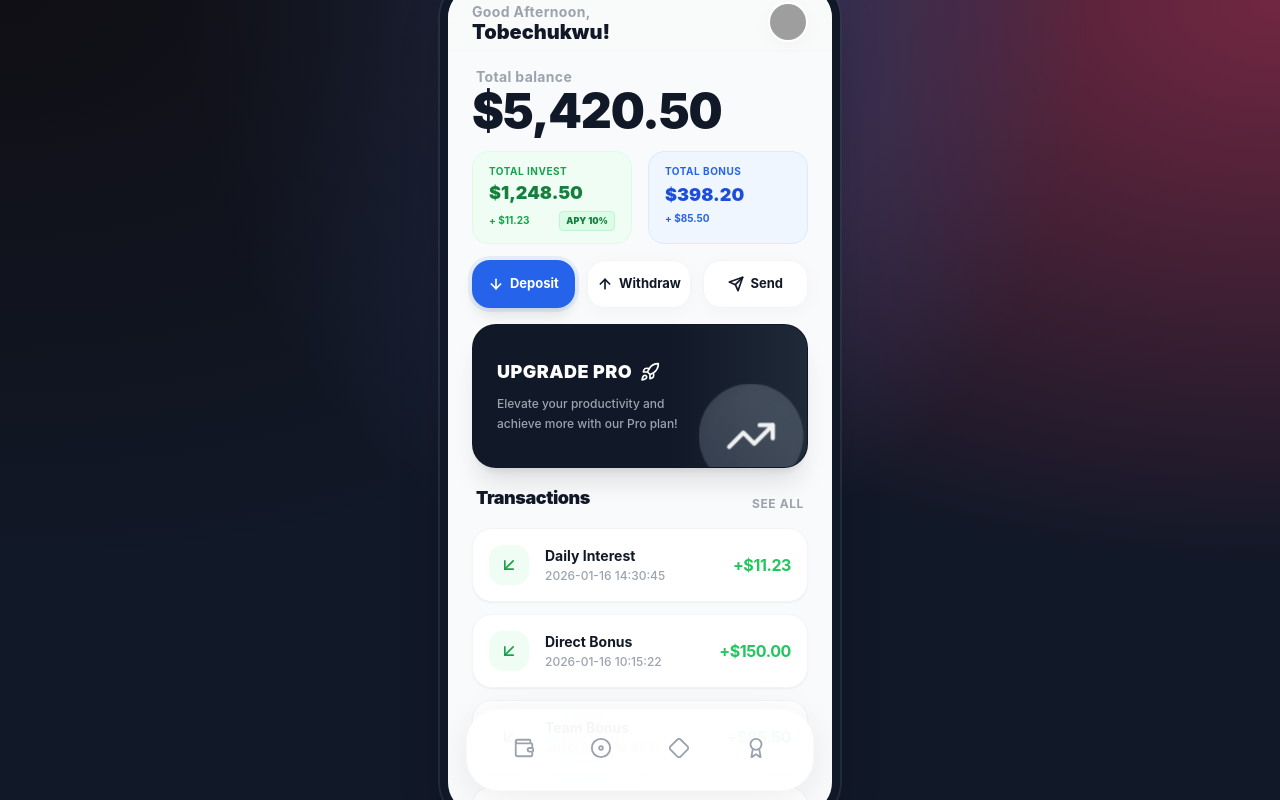
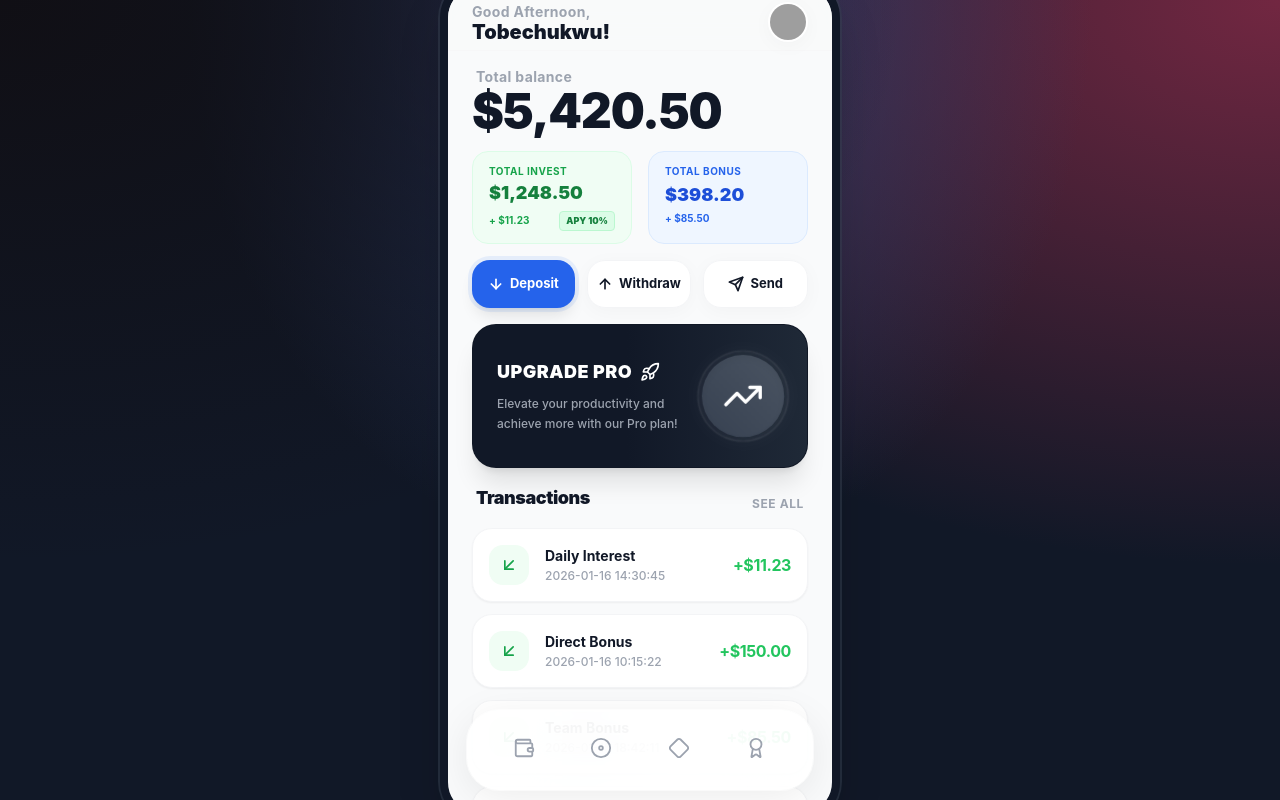
Before and after one commit to Andrey71823/PollyWallet, a React (Vite) app: page /soft-white in a window 1280 px wide. Built offline with nearby package versions, Linux system fonts and the light colour scheme; grey boxes are pictures that could not be loaded.

Commit message:
Fix nav overlap, banner alignment, and spacing

```diff
--- a/src/components/variant-a/LayoutA.jsx
+++ b/src/components/variant-a/LayoutA.jsx
@@ -35,7 +35,7 @@ export default function LayoutA({ children }) {
     return (
         <div className="h-[100dvh] w-full bg-grid-dark text-gray-900 font-sans flex justify-center items-start sm:items-center selection:bg-gray-200 overflow-hidden">
             <div className="w-full h-full bg-[#F9FAFB] relative flex flex-col sm:h-[844px] sm:max-w-[400px] sm:rounded-[40px] sm:shadow-2xl sm:border-[8px] sm:border-gray-900 sm:ring-2 sm:ring-gray-700/50 sm:overflow-hidden transition-all duration-300">
-                <main className="flex-1 overflow-y-auto pb-0 no-scrollbar relative">
+                <main className="flex-1 overflow-y-auto pb-[104px] no-scrollbar relative">
                     {children}
                 </main>
 
--- a/src/components/variant-a/NFTA.jsx
+++ b/src/components/variant-a/NFTA.jsx
@@ -10,9 +10,9 @@ export default function NFTA() {
 
     return (
         <LayoutA>
-            <div className="p-6 space-y-6 pb-24">
+            <div className="px-6 pt-3 pb-4 space-y-5">
                 {/* Header - Sticky Clean */}
-                <div className="flex items-center gap-4 sticky top-0 z-40 bg-[#F9FAFB]/80 backdrop-blur-xl py-3 -mx-6 px-6 border-b border-gray-100/50">
+                <div className="flex items-center gap-4 sticky top-0 z-40 bg-[#F9FAFB]/80 backdrop-blur-xl py-2 -mx-6 px-6 border-b border-gray-100/50">
                     <Link to="/soft-white/wallet" className="w-10 h-10 rounded-full bg-white shadow-sm border border-gray-100 flex items-center justify-center text-gray-600 hover:text-gray-900 transition-all hover:scale-105">
                         <ChevronLeft size={22} className="relative right-0.5" />
                     </Link>
--- a/src/components/variant-a/PointA.jsx
+++ b/src/components/variant-a/PointA.jsx
@@ -12,9 +12,9 @@ export default function PointA() {
 
     return (
         <LayoutA>
-            <div className="p-6 space-y-6 pb-20">
+            <div className="px-6 pt-3 pb-4 space-y-5">
                 {/* Premium Header */}
-                <div className="flex items-center justify-between sticky top-0 z-40 bg-[#F9FAFB]/80 backdrop-blur-xl py-3 -mx-6 px-6 border-b border-gray-100/50">
+                <div className="flex items-center justify-between sticky top-0 z-40 bg-[#F9FAFB]/80 backdrop-blur-xl py-2 -mx-6 px-6 border-b border-gray-100/50">
                     <h1 className="text-xl font-bold text-gray-900 tracking-tight">Points & Airdrops</h1>
                     <div className="w-10 h-10 rounded-full bg-white shadow-soft p-0.5 border border-gray-100">
                         <img src="https://i.pravatar.cc/150?img=11" alt="Profile" className="w-full h-full rounded-full object-cover" />
--- a/src/components/variant-a/RankA.jsx
+++ b/src/components/variant-a/RankA.jsx
@@ -123,9 +123,9 @@ export default function RankA() {
 
     return (
         <LayoutA>
-            <div className="p-6 space-y-6 pb-20">
+            <div className="px-6 pt-3 pb-4 space-y-5">
                 {/* Premium Header */}
-                <div className="flex items-center justify-between sticky top-0 z-40 bg-[#F9FAFB]/80 backdrop-blur-xl py-3 -mx-6 px-6 border-b border-gray-100/50">
+                <div className="flex items-center justify-between sticky top-0 z-40 bg-[#F9FAFB]/80 backdrop-blur-xl py-2 -mx-6 px-6 border-b border-gray-100/50">
                     <h1 className="text-xl font-bold text-gray-900 tracking-tight">Rank & Team</h1>
                     <div className="w-10 h-10 rounded-full bg-white shadow-soft p-0.5 border border-gray-100">
                         <img src="https://i.pravatar.cc/150?img=11" alt="Profile" className="w-full h-full rounded-full object-cover" />
--- a/src/components/variant-a/WalletA.jsx
+++ b/src/components/variant-a/WalletA.jsx
@@ -40,7 +40,7 @@ export default function WalletA() {
     return (
         <LayoutA>
             <div className="relative">
-                <div className="px-6 pt-2 pb-20 space-y-4">
+                <div className="px-6 pt-2 pb-4 space-y-4">
                     {/* Sticky Header */}
                     <div className="sticky top-0 z-40 bg-[#F9FAFB]/80 backdrop-blur-xl py-2 -mx-6 px-6 border-b border-gray-100/50 flex justify-between items-center transition-all duration-300">
                         <div>
@@ -93,8 +93,8 @@ export default function WalletA() {
                     </div>
 
                     {/* Banner */}
-                    <div className="relative w-full h-36 bg-gray-900 rounded-[24px] overflow-hidden flex items-center px-6 shadow-xl border border-black/5 group">
-                        <div className="relative z-10 space-y-1">
+                    <div className="relative w-full h-36 bg-gray-900 rounded-[24px] overflow-hidden flex items-center justify-between px-6 shadow-xl border border-black/5 group">
+                        <div className="relative z-10 space-y-1 max-w-[220px]">
                             <div className="flex items-center gap-2 mb-2">
                                 <span className="text-white font-black text-lg tracking-wide">UPGRADE PRO</span>
                                 <Rocket size={20} className="text-white" />
@@ -104,13 +104,14 @@ export default function WalletA() {
                             </p>
                         </div>
 
-                        <div className="absolute right-0 top-0 bottom-0 w-[140px] bg-gradient-to-l from-gray-800 to-transparent">
-                            <div className="absolute right-4 top-1/2 -translate-y-1/2 w-20 h-20 rounded-full border border-white/10 flex items-center justify-center bg-white/5 backdrop-blur-sm shadow-[0_0_30px_rgba(255,255,255,0.05)] animate-breathe">
-                                <div className="w-12 h-12 rounded-full bg-gradient-to-tr from-gray-700 to-gray-600 flex items-center justify-center shadow-inner animate-breathe-strong">
-                                    <TrendingUp className="text-white" size={24} />
-                                </div>
+                        <div className="relative z-10 w-20 h-20 flex items-center justify-center">
+                            <div className="absolute inset-0 rounded-full border border-white/10 bg-white/5 backdrop-blur-sm shadow-[0_0_30px_rgba(255,255,255,0.05)] animate-breathe"></div>
+                            <div className="w-12 h-12 rounded-full bg-gradient-to-tr from-gray-700 to-gray-600 flex items-center justify-center shadow-inner animate-breathe-strong">
+                                <TrendingUp className="text-white" size={24} />
                             </div>
                         </div>
+
+                        <div className="absolute right-0 top-0 bottom-0 w-[180px] bg-gradient-to-l from-gray-800 to-transparent"></div>
                     </div>
 
                     {/* Activity List */}
--- a/src/components/variant-b/HeaderB.jsx
+++ b/src/components/variant-b/HeaderB.jsx
@@ -6,7 +6,7 @@ export default function HeaderB({ title = "PolyWallet" }) {
     const navigate = useNavigate();
 
     return (
-        <div className="flex justify-between items-center px-1 mb-6">
+        <div className="flex justify-between items-center px-1 mb-4">
             <button
                 onClick={() => navigate(-1)}
                 className="w-11 h-11 bg-white rounded-[16px] flex items-center justify-center shadow-[0_8px_20px_rgba(0,0,0,0.04)] border border-gray-50 text-gray-700 hover:scale-105 active:scale-95 transition-all"
--- a/src/components/variant-b/LayoutB.jsx
+++ b/src/components/variant-b/LayoutB.jsx
@@ -22,7 +22,7 @@ export default function LayoutB({ children }) {
     return (
         <div className="h-[100dvh] w-full bg-[#f0f2f5] text-gray-800 font-sans flex justify-center items-start sm:items-center selection:bg-orange-100 overflow-hidden">
             <div className="w-full h-full bg-gradient-to-b from-[#F3EFE0] via-[#FAFAFA] to-[#FFFFFF] relative flex flex-col sm:h-[844px] sm:max-w-[400px] sm:rounded-[40px] sm:shadow-2xl sm:border-[8px] sm:border-gray-900 sm:ring-2 sm:ring-white/10 sm:overflow-hidden transition-all duration-300">
-                <main className="flex-1 overflow-y-auto pb-24 no-scrollbar relative z-10">
+                <main className="flex-1 overflow-y-auto pb-[104px] no-scrollbar relative z-10">
                     {children}
                 </main>
 
--- a/src/components/variant-b/NFTB.jsx
+++ b/src/components/variant-b/NFTB.jsx
@@ -17,7 +17,7 @@ export default function NFTB() {
 
     return (
         <LayoutB>
-            <div className="p-6 pt-8 space-y-6">
+            <div className="px-6 pt-4 pb-4 space-y-5">
                 <HeaderB title="NFT Mint" />
 
                 {/* Stats Row */}
--- a/src/components/variant-b/PointB.jsx
+++ b/src/components/variant-b/PointB.jsx
@@ -13,7 +13,7 @@ export default function PointB() {
 
     return (
         <LayoutB>
-            <div className="p-6 pt-8 space-y-6">
+            <div className="px-6 pt-4 pb-4 space-y-5">
                 <HeaderB title="Points" />
 
                 {/* Bento Grid */}
--- a/src/components/variant-b/RankB.jsx
+++ b/src/components/variant-b/RankB.jsx
@@ -14,7 +14,7 @@ export default function RankB() {
 
     return (
         <LayoutB>
-            <div className="p-6 pt-8 space-y-6">
+            <div className="px-6 pt-4 pb-4 space-y-5">
                 <HeaderB title="Rank" />
 
                 {/* Bento Grid Layout */}
--- a/src/components/variant-b/WalletB.jsx
+++ b/src/components/variant-b/WalletB.jsx
@@ -29,7 +29,7 @@ export default function WalletB() {
     return (
         <LayoutB>
             {/* Main Content - PADDING REDUCED START */}
-            <div className="px-6 pt-4 pb-6 space-y-5">
+            <div className="px-6 pt-3 pb-4 space-y-4">
 
                 {/* 1. Header with Reduced Spacing */}
                 <div className="flex justify-between items-start mb-0">
@@ -102,7 +102,7 @@ export default function WalletB() {
                     </div>
 
                     {/* Animated Floating Icon */}
-                    <div className="relative z-10 w-16 h-16 shrink-0 flex items-center justify-center">
+                    <div className="relative z-10 w-20 h-20 shrink-0 flex items-center justify-center">
                         {/* Breathing Ring - Custom Animation */}
                         <div className="absolute w-full h-full rounded-full border border-white/20 animate-breathe"></div>
 
--- a/src/index.css
+++ b/src/index.css
@@ -51,9 +51,9 @@
 }
 
 .animate-breathe {
-  animation: breathe 4s ease-in-out infinite;
+  animation: breathe 8s ease-in-out infinite;
 }
 
 .animate-breathe-strong {
-  animation: breathe-strong 4s ease-in-out infinite;
+  animation: breathe-strong 8s ease-in-out infinite;
 }
```
